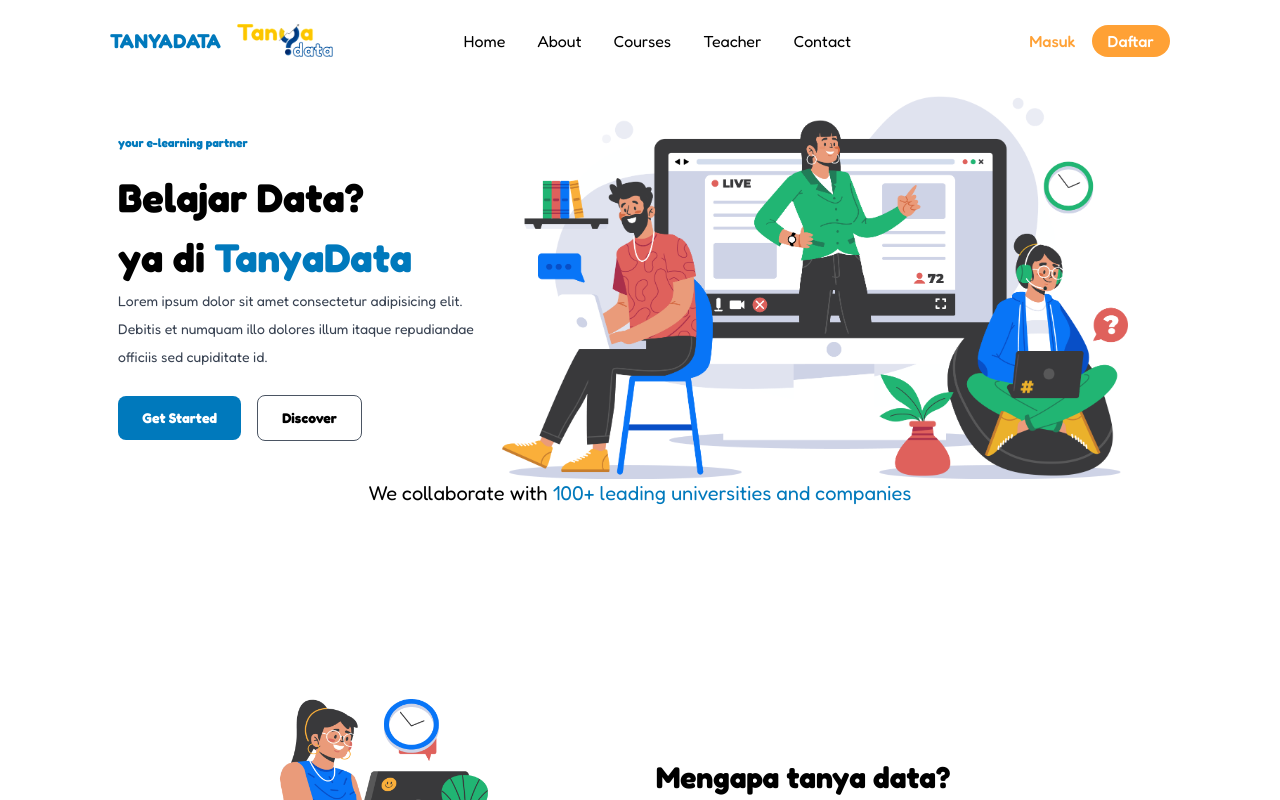
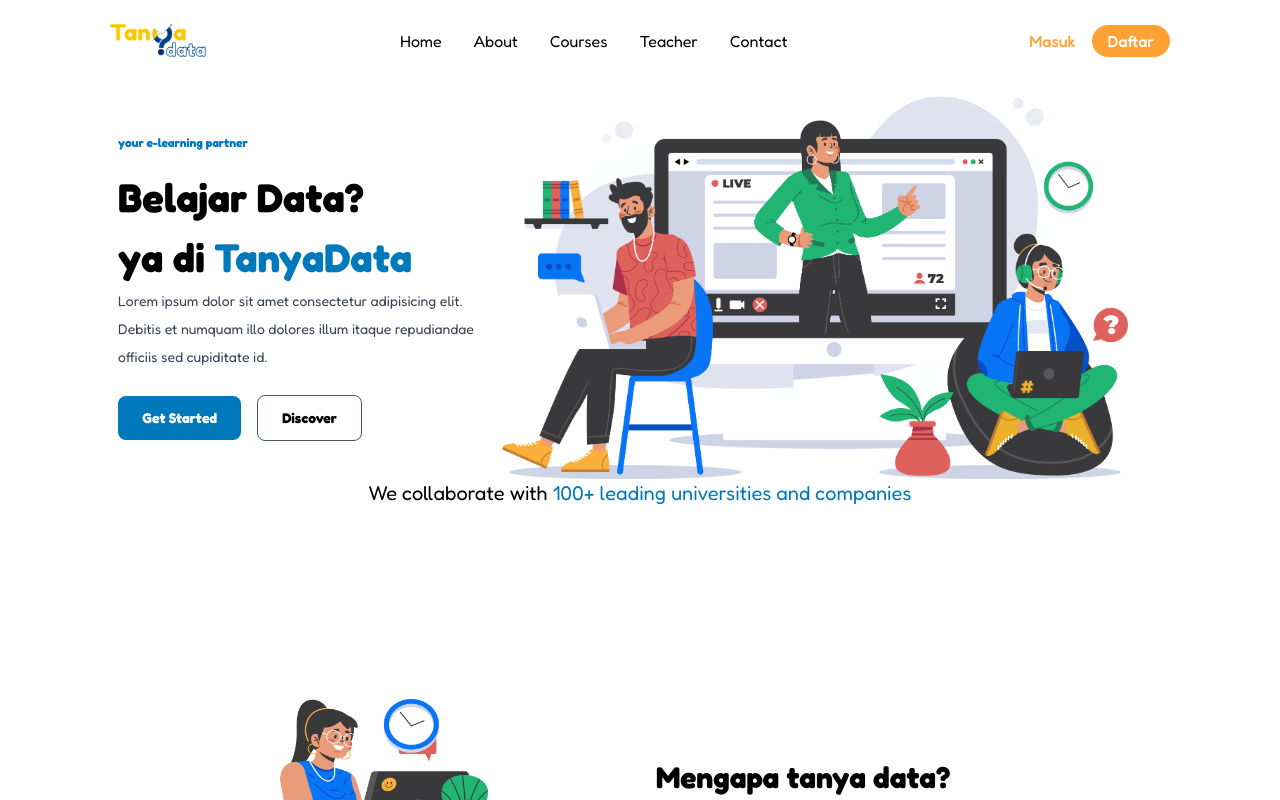
Before and after one commit to cchoirun/tanya-data, a React (Vite) app: page / in a window 1280 px wide. Shown: the top 800 px of the page. Built offline with nearby package versions, Linux system fonts and the light colour scheme.

Commit message:
fix navbar

```diff
--- a/src/components/Navbar/Navbar.jsx
+++ b/src/components/Navbar/Navbar.jsx
@@ -19,8 +19,9 @@ const Navbar = () => {
                 <div className={`${active ? "py-2 transition-all duration-300": "py-4 "} container flex items-center justify-between py-6 mx-auto`}>
                     <div className="flex items-center gap-4">
                         <HiMenuAlt1 className="text-3xl cursor-pointer sm:hidden" onClick={() => setToggle(true)}/>
-                        <div className="text-xl font-bold tracking-wide uppercase text-blue_main">TanyaData</div>
+                        <div>
                             <img src="../src/assets/logo.png" alt="" className="w-24 h-auto " />
+                        </div>
                     </div>
                     <div className="items-center hidden sm:flex">
                         {NavLinks.map(navLink => {
```
